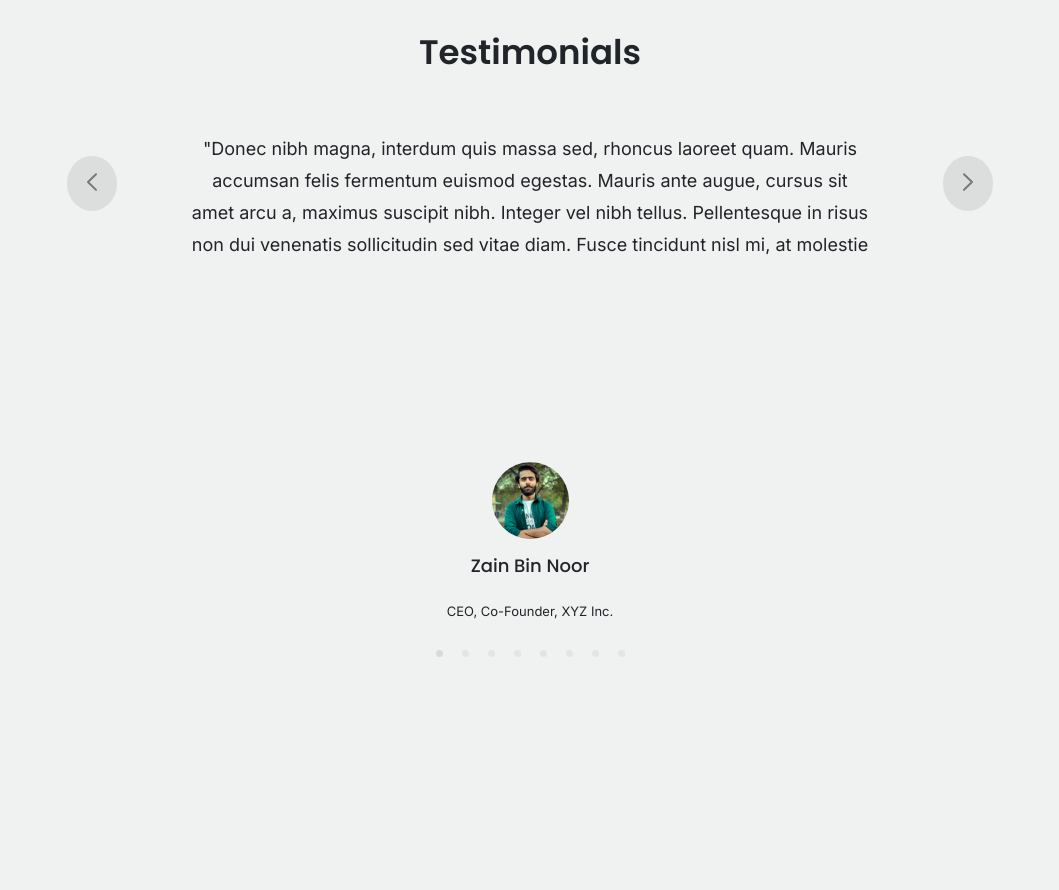
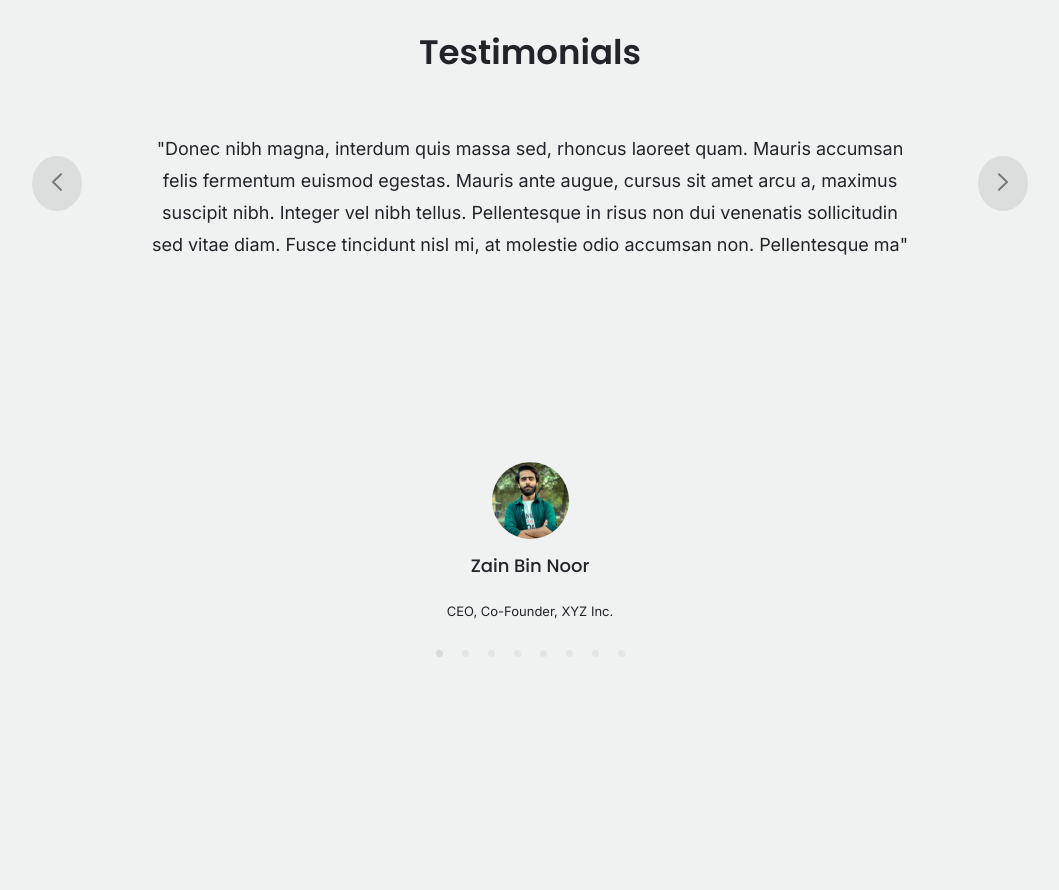
Before and after one commit to l0kokin/Furniture-Website, a plain HTML site: page index.html in a window 1280 px wide. Shown: the part 3160-4050 px from the top of the page, without its empty margins (97-1156 px from the left). Drawn offline with nearby package versions, Linux system fonts and the light colour scheme; a web font is replaced by a local one.

Commit message:
fixed carousel width

```diff
--- a/index.html
+++ b/index.html
@@ -263,7 +263,7 @@
           </div>
           <div class="testimonials--text">
             <p class="title">Testimonials</p>
-            <div id="carouselID" class="carousel slide w-75">
+            <div id="carouselID" class="carousel slide carousel-width">
               <div class="carousel-indicators">
                 <div class="carousel-buttons">
                   <button
--- a/styles.css
+++ b/styles.css
@@ -335,6 +335,10 @@
   text-align: center;
 }
 
+.carousel-width {
+  max-width: 759px;
+}
+
 .carousel-item {
   height: 124.2px;
 }
```
